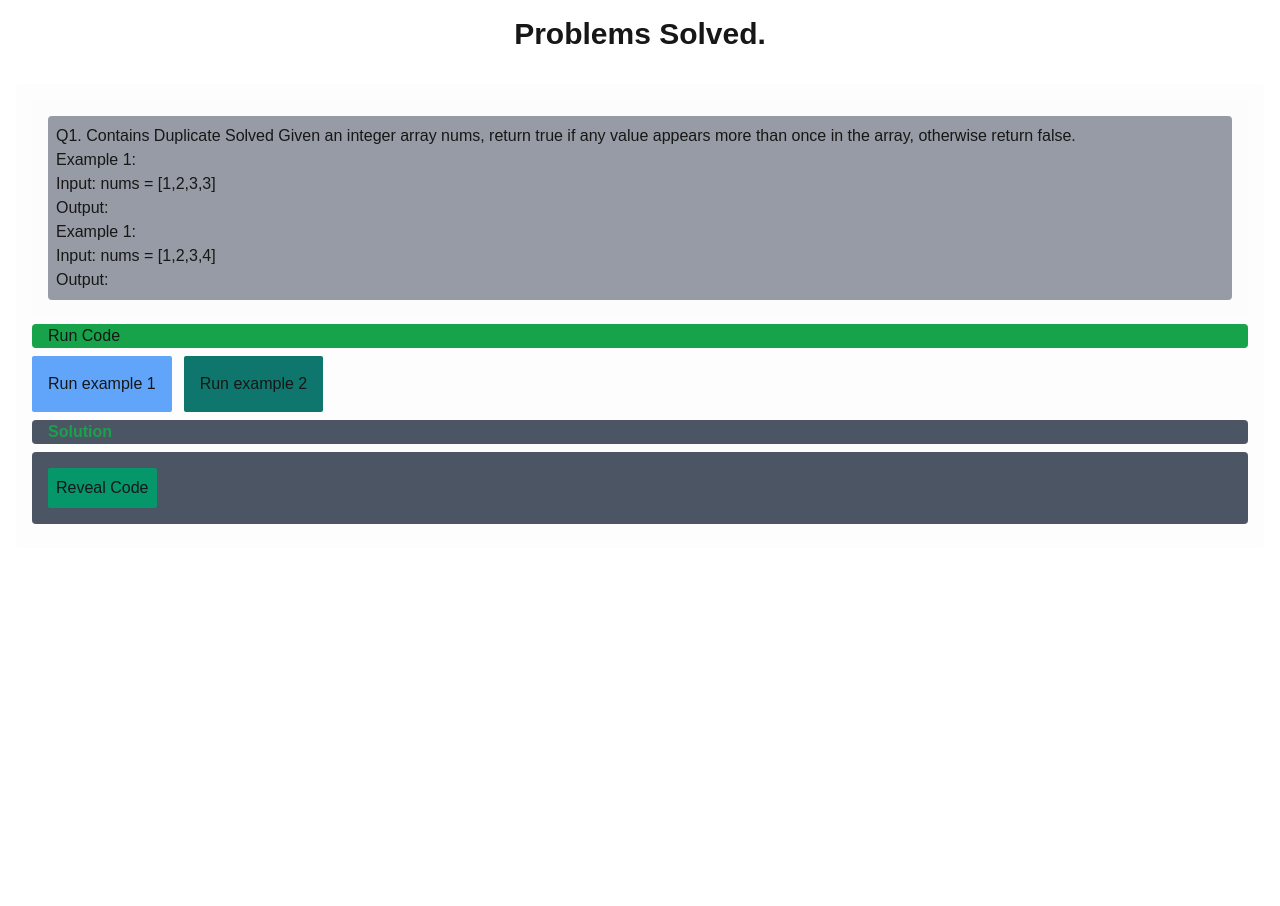
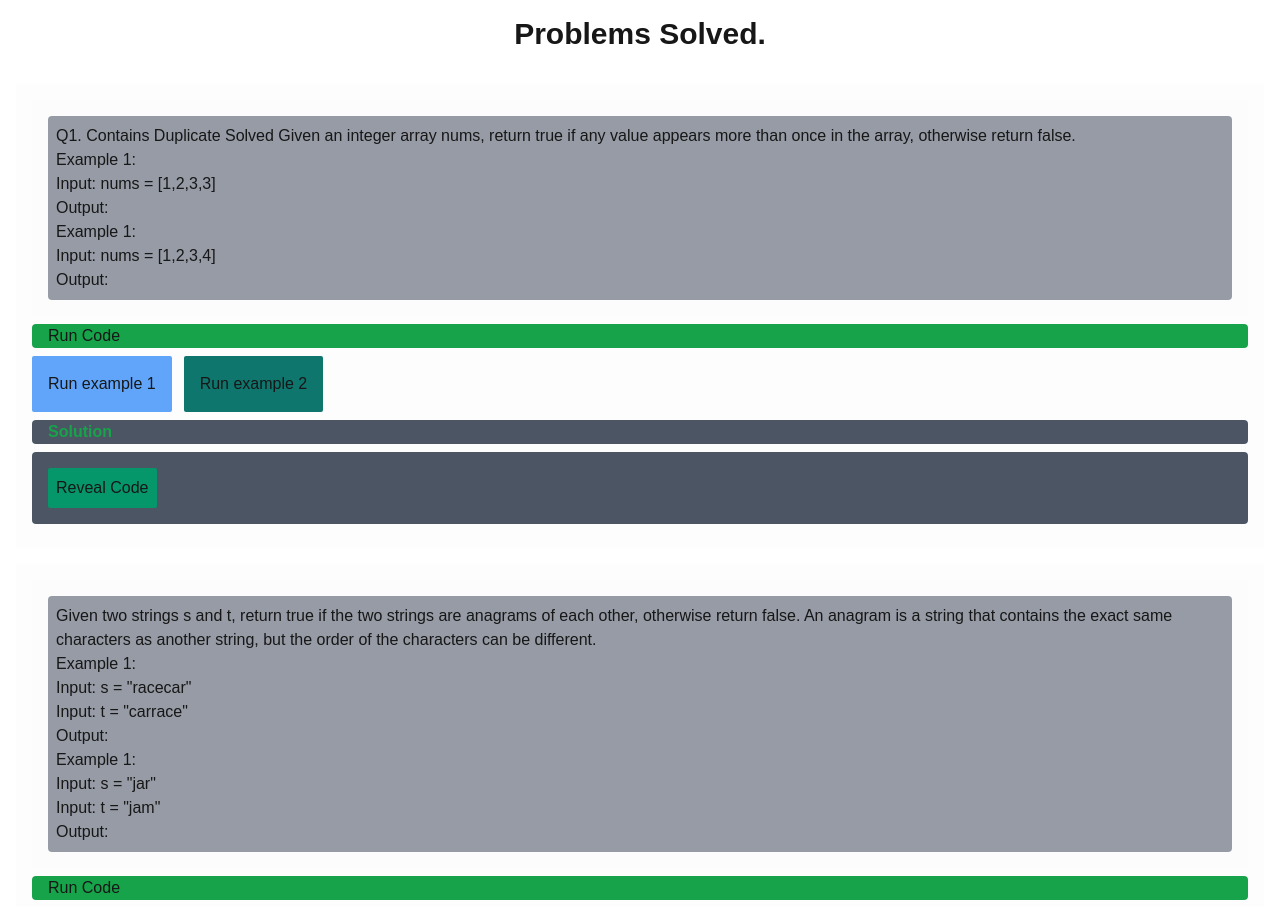
Before and after one commit to Francies-Quebert/problem-solving-app, a Next.js app: page / in a window 1280 px wide. Shown: the top 906 px of the page. Before the commit the page ends 800 px from the top, so only its background shows below. Built offline with nearby package versions, Linux system fonts and the light colour scheme.

Commit message:
adding q2

```diff
--- a/app/answers/array/answers.ts
+++ b/app/answers/array/answers.ts
@@ -7,4 +7,14 @@ const hasDuplicate = (nums: number[]) => {
   return false;
 };
 
-export { hasDuplicate };
+const isAnagram = (s: string, t: string) => {
+  if (s.length !== t.length) {
+    return false;
+  }
+
+  const sSort = s.split("").sort().join();
+  const tSort = t.split("").sort().join();
+  return sSort == tSort;
+};
+
+export { hasDuplicate, isAnagram };
--- a/app/components/Questions/QuestionContainer/index.tsx
+++ b/app/components/Questions/QuestionContainer/index.tsx
@@ -1,7 +1,7 @@
 import { TQuestionDetails } from "../types";
 
 
-export const QuestionContainer = ({ question, examples }: TQuestionDetails) => {
+export const QuestionContainer = ({ question, examples }: Pick<TQuestionDetails,'question'|'examples'>) => {
     return (
       <div className="bg-gray-100/20 p-4 rounded">
         <div className="bg-gray-500/70 p-2 rounded">
--- a/app/components/Questions/RevealCode/index.tsx
+++ b/app/components/Questions/RevealCode/index.tsx
@@ -16,8 +16,9 @@ export const RevealCode = ({ callback }: RevealCodeProps) => {
         {revealCode && (
           <div className="bg-black/25 p-4 my-2 rounded">
             <pre>
-              function {callback.name}
-              <code className="javascript">{callback.toString()}</code>
+
+              <code className="javascript">const {callback.name}=
+                {callback.toString()}</code>
             </pre>
           </div>
         )}
--- a/app/components/Questions/RunSolution/index.tsx
+++ b/app/components/Questions/RunSolution/index.tsx
@@ -3,7 +3,7 @@ import { useState } from "react";
 import Button from "../../Button";
 import { TQuestionDetails } from "../types";
 
-export const RunSolution = ({ examples, callback }: TQuestionDetails) => {
+export const RunSolution = ({ examples, callback }: Pick<TQuestionDetails,'callback'|'examples'>) => {
     const [answer, setAnswer] = useState<string | null>(null);
     const getAnswer = (answer: unknown) => {
       setAnswer(String(answer));
--- a/app/components/Questions/data.ts
+++ b/app/components/Questions/data.ts
@@ -1,6 +1,8 @@
-import { hasDuplicate } from "@/app/answers/array/answers";
+import { hasDuplicate, isAnagram } from "@/app/answers/array/answers";
 
-export const questionDetails = {
+export const allQuestionDetails = [
+  {
+    key:'q1',
     question:
       "Q1. Contains Duplicate Solved Given an integer array nums, return true if any value appears more than once in the array, otherwise return false.",
     examples: [
@@ -28,5 +30,46 @@ export const questionDetails = {
       },
     ],
     // eslint-disable-next-line @typescript-eslint/no-explicit-any
-    callback: ({firstParam}: any) => hasDuplicate(firstParam),
-  };
+    callback: ({ firstParam }: any) => hasDuplicate(firstParam),
+  },
+  {
+    key:'q2',
+    question:
+      "Given two strings s and t, return true if the two strings are anagrams of each other, otherwise return false.\n An anagram is a string that contains the exact same characters as another string, but the order of the characters can be different.",
+    examples: [
+      {
+        key: 1,
+        inputs: [
+          {
+            variable: "s",
+            value: "racecar",
+          },
+          {
+            variable: "t",
+            value: "carrace",
+          },
+        ],
+        output: true,
+        type: "blue",
+      },
+      {
+        key: 2,
+        inputs: [
+          {
+            variable: "s",
+            value: "jar",
+          },
+          {
+            variable: "t",
+            value: "jam",
+          },
+        ],
+        output: false,
+        type: "teal",
+      },
+    ],
+    // eslint-disable-next-line @typescript-eslint/no-explicit-any
+    callback: ({ firstParam, secondParam }: any) =>
+      isAnagram(firstParam, secondParam),
+  },
+];
--- a/app/components/Questions/index.tsx
+++ b/app/components/Questions/index.tsx
@@ -1,17 +1,16 @@
 "use client";
 import React from "react";
-import { hasDuplicate } from "../../answers/array/answers";
-import { questionDetails } from "./data";
+import { allQuestionDetails } from "./data";
 import { QuestionContainer } from "./QuestionContainer";
 import { RunSolution } from "./RunSolution";
 import { RevealCode } from "./RevealCode";
 
 export const Questions = () => {
-  return (
-    <div className="bg-gray-100/20 m-4 p-4 rounded">
-      <QuestionContainer {...questionDetails} />
-      <RunSolution {...questionDetails} />
-      <RevealCode callback={hasDuplicate as () => boolean} />
+  return allQuestionDetails.map(({question,key,callback,examples}) => (
+    <div className="bg-gray-100/20 m-4 p-4 rounded" key={key}>
+      <QuestionContainer question={question} examples={examples} />
+      <RunSolution examples={examples} callback={callback} />
+      <RevealCode callback={callback} />
     </div>
-  );
+  ));
 };
```
Also changed, not shown: app/components/Questions/types.ts (+7 -5 lines).
